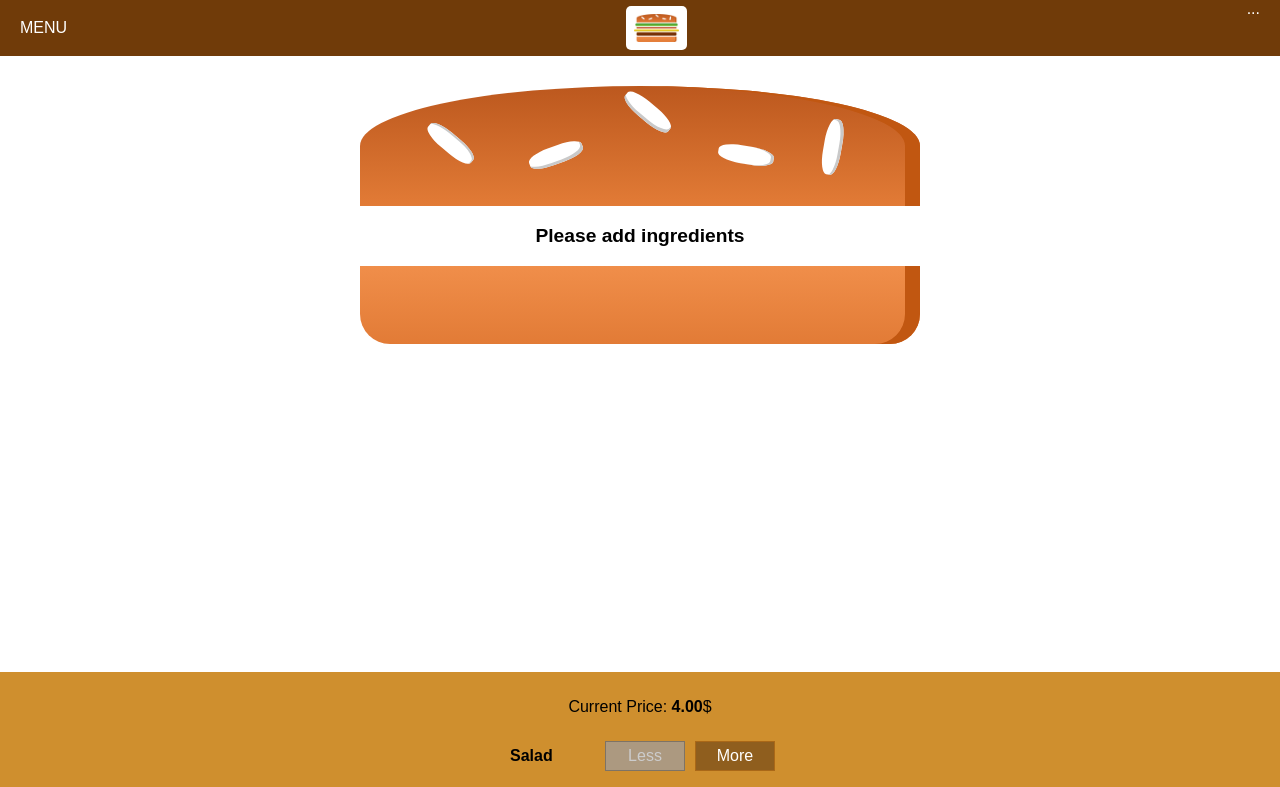
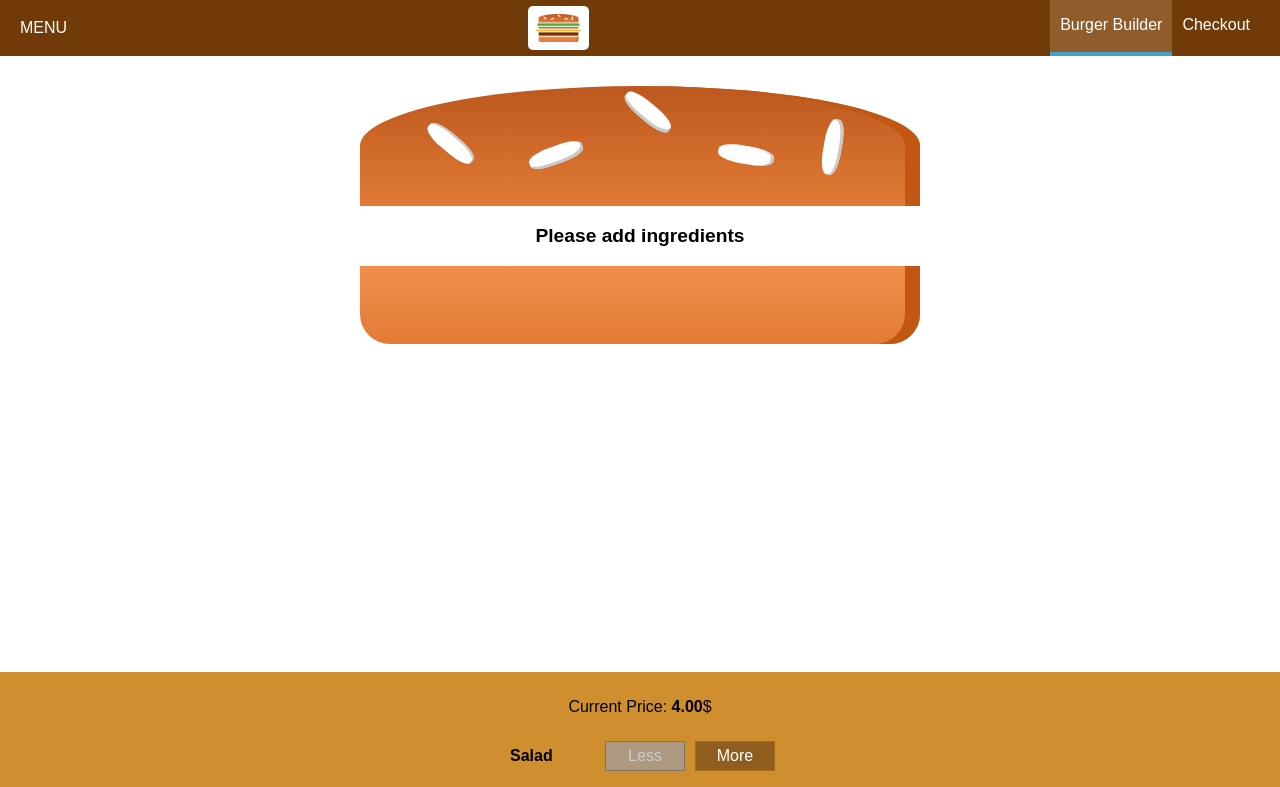
Before and after one commit to serhii-stotskyi/burger-app, a React app: page / in a window 1280 px wide. Shown: the top 787 px of the page. Built offline with nearby package versions, Linux system fonts and the light colour scheme.

Commit message:
Added navigation

```diff
--- a/src/components/Burger/Burger.css
+++ b/src/components/Burger/Burger.css
@@ -2,10 +2,10 @@
     width: 100%;
     margin: auto;
     height: 250px;
-    overflow: scroll;
     text-align: center;
     font-weight: bold;
     font-size: 1.2rem;
+    overflow: auto;
 }
 
 @media (min-width: 500px) and (min-height: 400px) {
--- a/src/components/Layout/Layout.js
+++ b/src/components/Layout/Layout.js
@@ -1,11 +1,13 @@
 import React from 'react'
 import Auxed from '../../hoc/Auxed';
 import Toolbar from '../Navigation/Toolbar/Toolbar';
-import classes from './Layout.css'
+import SideDrawer from '../Navigation/SideDrawer/SideDrawer';
+import classes from './Layout.css';
 
 const layout = (props) => (
     <Auxed>
         <Toolbar/>
+        <SideDrawer/>
         <main className={classes.Content}>
             {props.children}
         </main>
--- a/src/components/Logo/Logo.css
+++ b/src/components/Logo/Logo.css
@@ -1,7 +1,7 @@
 .Logo {
     background-color: white;
     padding: 8px;
-    height: 80%;
+    height: 100%;
     box-sizing: border-box;
     border-radius: 5px;
 }
--- a/src/components/Logo/Logo.js
+++ b/src/components/Logo/Logo.js
@@ -4,8 +4,8 @@ import burgerLogo from '../../assets/images/burger-logo.png';
 import classes from './Logo.css';
 
 const logo = (props) => (
-    <div className={classes.Logo}>
-        <img src={burgerLogo} alt="my burger" />
+    <div className={classes.Logo} style={{height: props.height}}>
+        <img src={burgerLogo} alt="my burger"/>
     </div>
 );
 
--- /dev/null
+++ b/src/components/Navigation/NavigationItems/NavigationItem/NavigationItem.css
@@ -0,0 +1,25 @@
+.NavigationItem {
+    margin: 0;
+    box-sizing: border-box;
+    display: flex;
+    height: 100%;
+    align-items: center;
+}
+
+.NavigationItem a {
+    color: #fff;
+    text-decoration: none;
+    height: 100%;
+    padding: 16px 10px;
+    border-bottom: 4px solid transparent;
+    box-sizing: border-box;
+    display: block;
+}
+
+.NavigationItem a:hover,
+.NavigationItem a:active,
+.NavigationItem a.active {
+    background-color: #8F5C2C;
+    border-bottom: 4px solid #40A4C8;
+    color: white;
+}
--- /dev/null
+++ b/src/components/Navigation/NavigationItems/NavigationItem/NavigationItem.js
@@ -0,0 +1,13 @@
+import React from 'react';
+
+import classes from './NavigationItem.css';
+
+const navigationItem = (props) => (
+    <li className={classes.NavigationItem}>
+        <a href={props.link}
+           className={props.active ? classes.active : null}>{props.children}
+           </a>
+    </li>
+);
+
+export default navigationItem;
--- /dev/null
+++ b/src/components/Navigation/NavigationItems/NavigationItems.css
@@ -0,0 +1,8 @@
+.NavigationItems {
+    margin: 0;
+    padding: 0;
+    list-style: none;
+    display: flex;
+    align-items: center;
+    height: 100%;
+}
--- /dev/null
+++ b/src/components/Navigation/NavigationItems/NavigationItems.js
@@ -0,0 +1,13 @@
+import React from 'react';
+
+import classes from './NavigationItems.css';
+import NavigationItem from '../NavigationItems/NavigationItem/NavigationItem'
+
+const navigationItems = () => (
+    <ul className={classes.NavigationItems}>
+        <NavigationItem link="/" active>Burger Builder</NavigationItem>
+        <NavigationItem link="/">Checkout</NavigationItem>
+    </ul>
+);
+
+export default navigationItems;
--- /dev/null
+++ b/src/components/Navigation/SideDrawer/SideDrawer.css
@@ -0,0 +1,31 @@
+.SideDrawer {
+    position: fixed;
+    width: 280px;
+    max-width: 70%;
+    height: 100%;
+    left: 0;
+    top: 0;
+    z-index: 200;
+    background-color: white;
+    padding: 32px 16px;
+    box-sizing:  border-box;
+    transition: transform 0.3s ease-out;
+}
+
+@media (min-width: 500px) {
+    .SideDrawer {
+        display: none;
+    }
+}
+
+.Open {
+    transform: translateX(0);
+}
+
+.Close {
+    transform: translateX(-100%);
+}
+
+.Logo {
+    height: 11%;
+}
--- /dev/null
+++ b/src/components/Navigation/SideDrawer/SideDrawer.js
@@ -0,0 +1,20 @@
+import React from 'react';
+
+import Logo from '../../Logo/Logo';
+import NavigationItems from '../NavigationItems/NavigationItems';
+import classes from './SideDrawer.css'
+
+const sideDrawer = (props) => {
+    return (
+        <div className={classes.SideDrawer}>
+            <div className={classes.Logo}>
+                <Logo/>
+            </div>
+            <nav>
+                <NavigationItems/>
+            </nav>
+        </div>
+    );
+};
+
+export default sideDrawer;
--- a/src/components/Navigation/Toolbar/Toolbar.css
+++ b/src/components/Navigation/Toolbar/Toolbar.css
@@ -17,3 +17,7 @@
 .Toolbar nav {
     height: 100%;
 }
+
+.Logo {
+    height: 80%;
+}
--- a/src/components/Navigation/Toolbar/Toolbar.js
+++ b/src/components/Navigation/Toolbar/Toolbar.js
@@ -2,13 +2,16 @@ import React from 'react';
 
 import classes from './Toolbar.css';
 import Logo from '../../Logo/Logo';
+import NavigationItems from '../NavigationItems/NavigationItems'
 
 const toolbar = (props) => (
     <header className={classes.Toolbar}>
         <div>MENU</div>
-        <Logo />
+        <div className={classes.Logo}>
+            <Logo/>
+        </div>
         <nav>
-            ...
+            <NavigationItems/>
         </nav>
     </header>
 );
```
